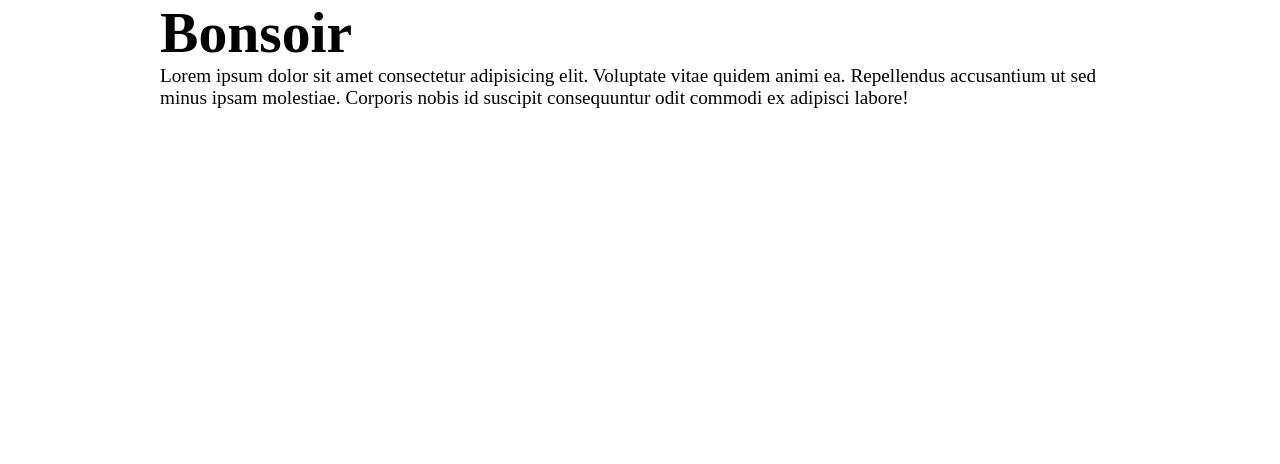
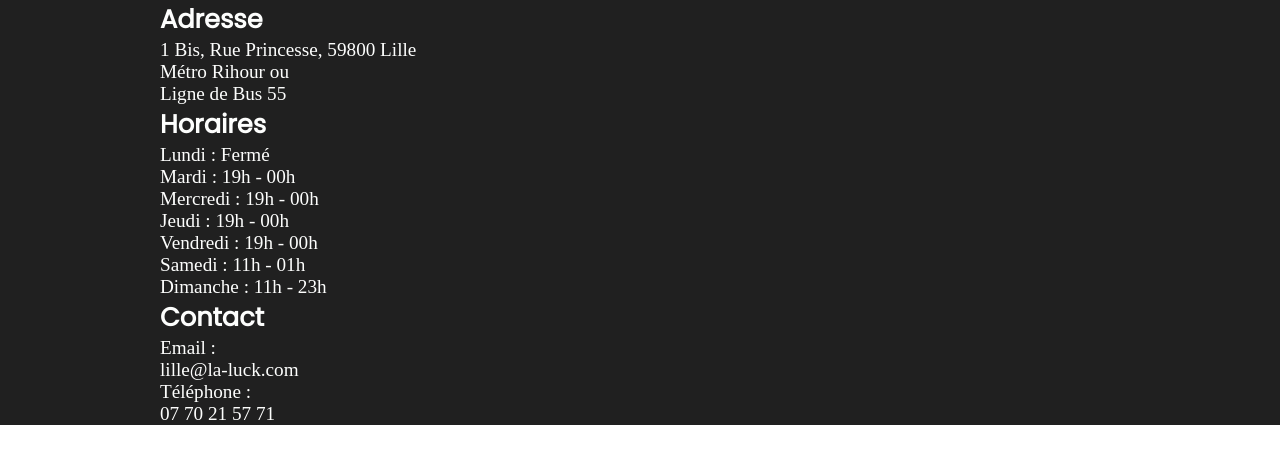
Before and after one commit to swanyptx/lucky-p, a Next.js app: page / in a window 1280 px wide. Shown: the top 464 px of the page. Built offline with nearby package versions, Linux system fonts and the light colour scheme.

Commit message:
Footer started with Tailwind

```diff
--- a/components/Footer.js
+++ b/components/Footer.js
@@ -0,0 +1,40 @@
+import React from 'react'
+
+const Footer = () => {
+    return (
+        <footer>
+            <div class="grid grid-cols-1 sm:grid-cols-3 gap-4 items-center container">
+                <div>
+                    <h2>Adresse</h2>
+                    <p>1 Bis, Rue Princesse, 59800 Lille</p>
+                    <p>Métro Rihour ou</p>
+                    <p>Ligne de Bus 55</p>
+                </div>
+                <div>
+                    <h2>Horaires</h2>
+                    <p>Lundi : Fermé</p>
+                    <p>Mardi : 19h - 00h</p>
+                    <p>Mercredi : 19h - 00h</p>
+                    <p>Jeudi : 19h - 00h</p>
+                    <p>Vendredi : 19h - 00h</p>
+                    <p>Samedi : 11h - 01h</p>
+                    <p>Dimanche : 11h - 23h</p>
+
+                </div>
+                <div>
+                    <h2>Contact</h2>
+                    <p>Email :</p>
+                    <p>lille@la-luck.com</p>
+                    <p>Téléphone :</p>
+                    <p>07 70 21 57 71</p>
+                </div>
+                <div>
+
+
+                </div>
+            </div>
+        </footer>
+    )
+}
+
+export default Footer
--- a/pages/index.js
+++ b/pages/index.js
@@ -1,5 +1,5 @@
 import Head from 'next/head'
-
+import Footer from "../components/Footer.js"
 
 export default function Home() {
   return (
@@ -11,10 +11,7 @@ export default function Home() {
         <link href="https://fonts.googleapis.com/css2?family=Poppins&display=swap" rel="stylesheet"/>
       </Head>
 
-      <div className="container">
-          <h1>Bonsoir</h1>
-          <p>Lorem ipsum dolor sit amet consectetur adipisicing elit. Voluptate vitae quidem animi ea. Repellendus accusantium ut sed minus ipsam molestiae. Corporis nobis id suscipit consequuntur odit commodi ex adipisci labore!</p>
-      </div>
+      <Footer/>
     </div>
   )
 }
--- a/styles/globals.scss
+++ b/styles/globals.scss
@@ -5,3 +5,14 @@
 h2 {
  font-family: "Poppins", sans-serif;
 }
+footer{
+    background-color: $mainBlack;
+    color: $mainWhite;
+    min-height: 50vh;
+    h2{
+        font-size:1.6rem;
+    }
+    .container{
+        min-height: 50vh;
+    }
+}
--- a/styles/reset/_variable.scss
+++ b/styles/reset/_variable.scss
@@ -5,6 +5,7 @@ $mainGold: #C09A5D;
 $mainYellow : #CE8D27;
 $mainGreen: #013e39;
 $mainRed: #893434;
+$mainWhite: #FDFEFD;
 
 
 // Breakpoints
```
